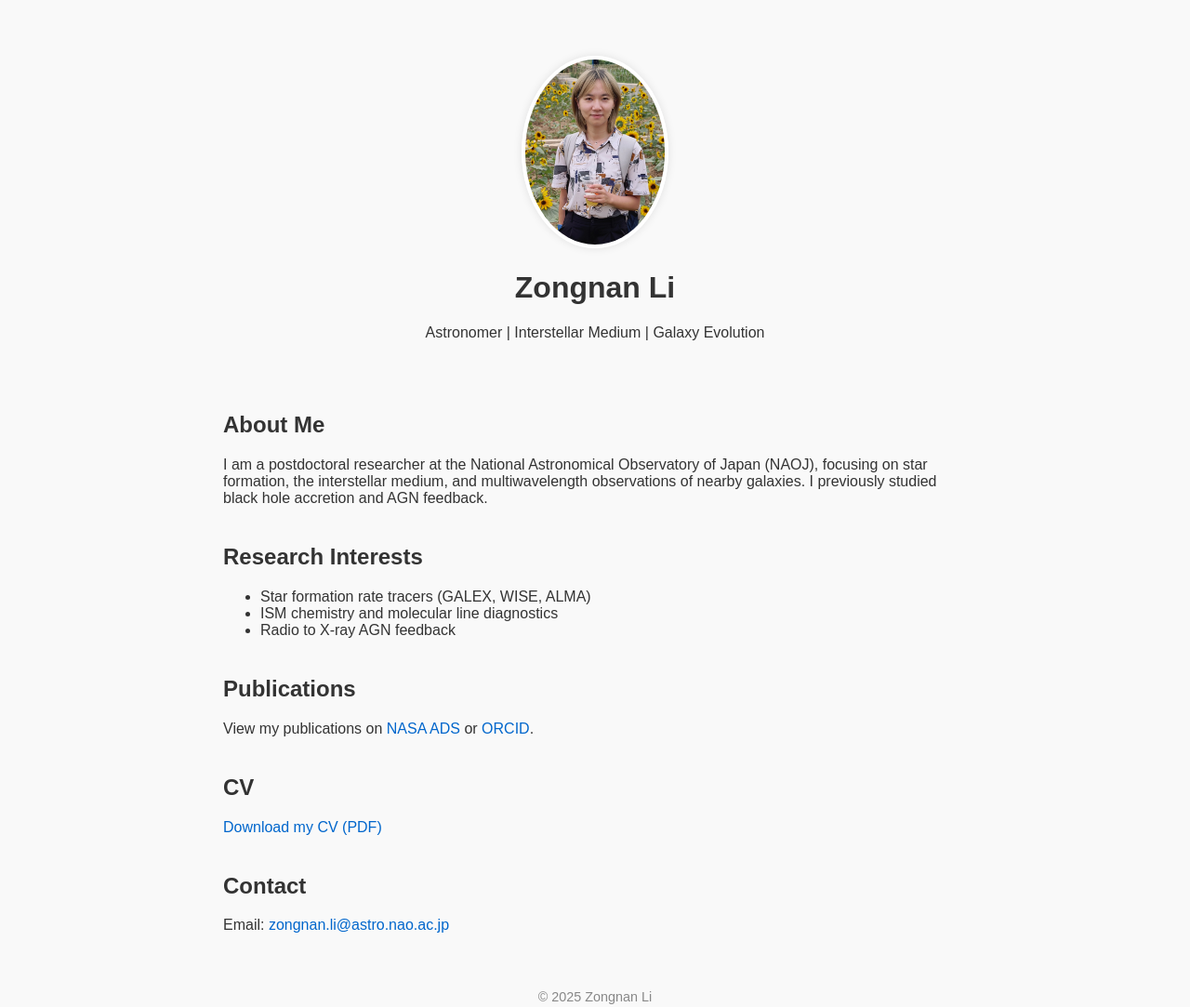
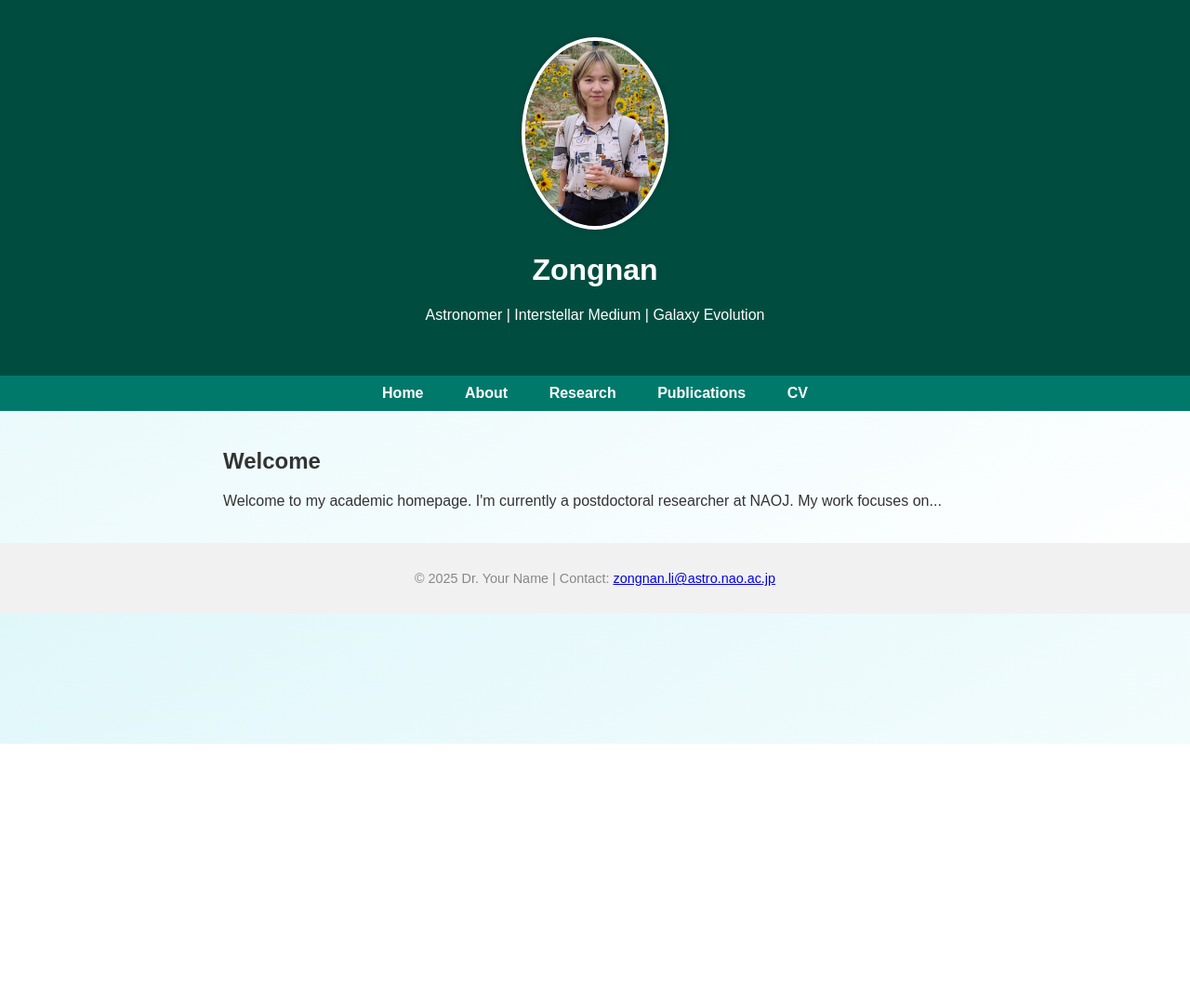
Before and after one commit to lzn-astro/Homepage, a plain HTML site: page index.html in a window 1280 px wide. Shown: the whole page at 93% size. After the commit the page ends 800 px from the top, so only its background shows below. Drawn offline with Linux system fonts and the light colour scheme.

Commit message:
Add beautiful homepage with subpages

```diff
--- a/index.html
+++ b/index.html
@@ -7,40 +7,47 @@
   <style>
     body {
       font-family: sans-serif;
-      background: #f9f9f9;
+      margin: 0;
+      background: linear-gradient(to bottom right, #e0f7fa, #ffffff);
       color: #333;
-      max-width: 800px;
-      margin: auto;
-      padding: 20px;
     }
     header {
+      background-color: #004d40;
+      color: white;
       text-align: center;
-      padding: 40px 0;
+      padding: 40px 20px;
     }
     header img {
       border-radius: 50%;
       width: 150px;
       border: 4px solid white;
-      box-shadow: 0 0 10px rgba(0,0,0,0.1);
+      box-shadow: 0 0 10px rgba(0,0,0,0.2);
     }
-    h1 {
-      margin-top: 20px;
+    nav {
+      background-color: #00796b;
+      text-align: center;
+      padding: 10px 0;
     }
-    section {
-      margin-bottom: 40px;
+    nav a {
+      color: white;
+      text-decoration: none;
+      margin: 0 20px;
+      font-weight: bold;
     }
-    a {
-      color: #0066cc;
-      text-decoration: none;
+    nav a:hover {
+      text-decoration: underline;
     }
-    a:hover {
-      text-decoration: underline;
+    main {
+      max-width: 800px;
+      margin: auto;
+      padding: 20px;
     }
     footer {
       text-align: center;
       color: #888;
       font-size: 0.9em;
-      margin-top: 60px;
+      padding: 30px;
+      background-color: #f1f1f1;
     }
   </style>
 </head>
@@ -48,47 +55,25 @@
 
 <header>
   <img src="myphoto.jpeg" alt="Portrait of Zongnan">
-  <h1>Zongnan Li</h1>
+  <h1>Zongnan</h1>
   <p>Astronomer | Interstellar Medium | Galaxy Evolution</p>
 </header>
 
-<section>
-  <h2>About Me</h2>
-  <p>
-    I am a postdoctoral researcher at the National Astronomical Observatory of Japan (NAOJ), focusing on star formation,
-    the interstellar medium, and multiwavelength observations of nearby galaxies.
-    I previously studied black hole accretion and AGN feedback.
-  </p>
-</section>
+<nav>
+  <a href="index.html">Home</a>
+  <a href="about.html">About</a>
+  <a href="research.html">Research</a>
+  <a href="publications.html">Publications</a>
+  <a href="CV.pdf" target="_blank">CV</a>
+</nav>
 
-<section>
-  <h2>Research Interests</h2>
-  <ul>
-    <li>Star formation rate tracers (GALEX, WISE, ALMA)</li>
-    <li>ISM chemistry and molecular line diagnostics</li>
-    <li>Radio to X-ray AGN feedback</li>
-  </ul>
-</section>
-
-<section>
-  <h2>Publications</h2>
-  <p>
-    View my publications on <a href="https://ui.adsabs.harvard.edu/">NASA ADS</a> or <a href="https://orcid.org/0000-0002-7172-6306">ORCID</a>.
-  </p>
-</section>
-
-<section>
-  <h2>CV</h2>
-  <p><a href="CV.pdf" target="_blank">Download my CV (PDF)</a></p>
-</section>
-
-<section>
-  <h2>Contact</h2>
-  <p>Email: <a href="mailto:zongnan.li@astro.nao.ac.jp">zongnan.li@astro.nao.ac.jp</a></p>
-</section>
+<main>
+  <h2>Welcome</h2>
+  <p>Welcome to my academic homepage. I'm currently a postdoctoral researcher at NAOJ. My work focuses on...</p>
+</main>
 
 <footer>
-  &copy; <span id="year"></span> Zongnan Li
+  &copy; <span id="year"></span> Dr. Your Name | Contact: <a href="<mailto:zongnan.li@astro.nao.ac.jp">zongnan.li@astro.nao.ac.jp</a>
 </footer>
 
 <script>
--- /dev/null
+++ b/style.css
@@ -0,0 +1,44 @@
+body {
+  font-family: sans-serif;
+  margin: 0;
+  background: linear-gradient(to bottom right, #e0f7fa, #ffffff);
+  color: #333;
+}
+header {
+  background-color: #004d40;
+  color: white;
+  text-align: center;
+  padding: 40px 20px;
+}
+header img {
+  border-radius: 50%;
+  width: 150px;
+  border: 4px solid white;
+  box-shadow: 0 0 10px rgba(0,0,0,0.2);
+}
+nav {
+  background-color: #00796b;
+  text-align: center;
+  padding: 10px 0;
+}
+nav a {
+  color: white;
+  text-decoration: none;
+  margin: 0 20px;
+  font-weight: bold;
+}
+nav a:hover {
+  text-decoration: underline;
+}
+main {
+  max-width: 800px;
+  margin: auto;
+  padding: 20px;
+}
+footer {
+  text-align: center;
+  color: #888;
+  font-size: 0.9em;
+  padding: 30px;
+  background-color: #f1f1f1;
+}
```
Also changed, not shown: about.html (added, +12 -0 lines), publication.html (added, +12 -0 lines), research.html (added, +15 -0 lines).
